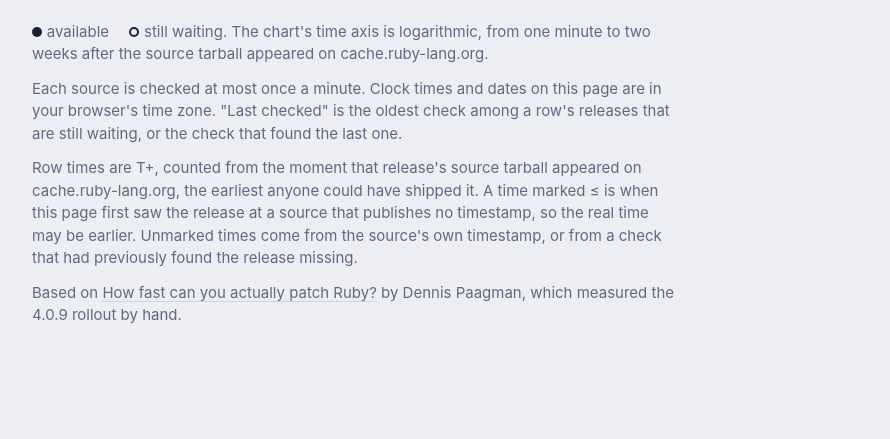
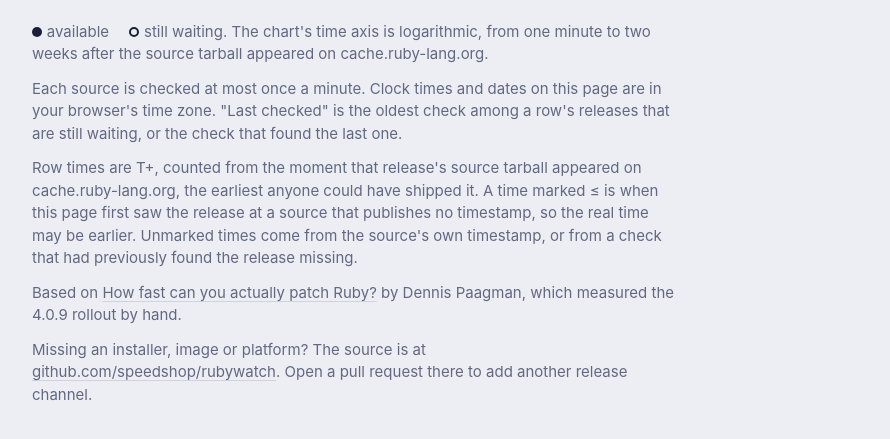
Before and after one commit to kaspergrubbe/rubywatch, a website: page src/page.html in a window 1280 px wide. Shown: the part 215-654 px from the top of the page, without its empty margins (40-930 px from the left). Drawn offline with Linux system fonts and the light colour scheme.

Commit message:
Link the repository and invite pull requests for more release channels
AI-assisted: claude-fable-5-2; thinking medium

```diff
--- a/src/page.html
+++ b/src/page.html
@@ -138,6 +138,7 @@ footer p { margin: 0 0 0.75rem; }
     <p>Each source is checked at most once a minute. Clock times and dates on this page are in your browser's time zone. "Last checked" is the oldest check among a row's releases that are still waiting, or the check that found the last one.</p>
     <p>Row times are T+, counted from the moment that release's source tarball appeared on cache.ruby-lang.org, the earliest anyone could have shipped it. A time marked ≤ is when this page first saw the release at a source that publishes no timestamp, so the real time may be earlier. Unmarked times come from the source's own timestamp, or from a check that had previously found the release missing.</p>
     <p>Based on <a href="https://paagman.dev/how-fast-can-you-patch-ruby/">How fast can you actually patch Ruby?</a> by Dennis Paagman, which measured the 4.0.9 rollout by hand. <span id="checked"></span></p>
+    <p>Missing an installer, image or platform? The source is at <a href="https://github.com/speedshop/rubywatch">github.com/speedshop/rubywatch</a>. Open a pull request there to add another release channel.</p>
   </footer>
 </main>
 <script id="data" type="application/json">__DATA__</script>
```
Also changed, not shown: README.md.
